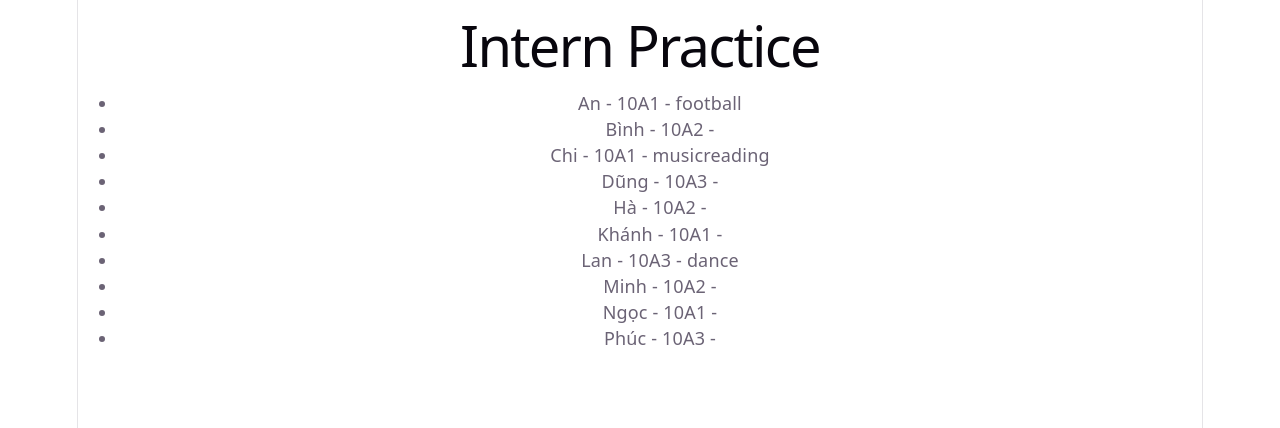
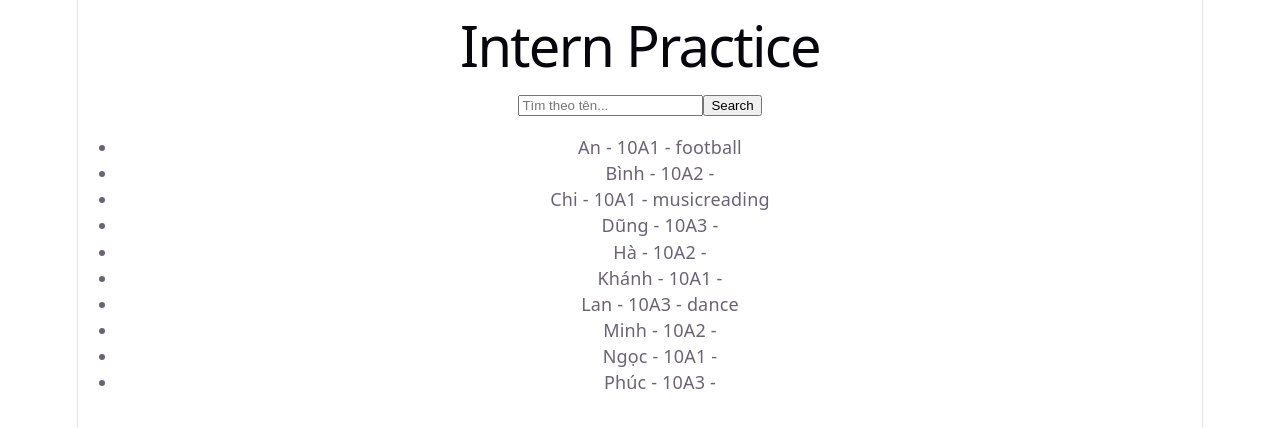
Before and after one commit to nguyenvanlenh/intern-practice, a React (Vite) app: page / in a window 1280 px wide. Shown: the top 428 px of the page. Built offline with nearby package versions, Linux system fonts and the light colour scheme.

Commit message:
add a search function

```diff
--- a/src/App.jsx
+++ b/src/App.jsx
@@ -1,16 +1,41 @@
 import './App.css'
 import { students } from './data/mock'
-
+import { useState } from 'react'
 function App() {
   console.log(students)
+
+  const [searchTerm, setSearchTerm] = useState('') //lưu từ khóa tìm kiếm
+  const [searchQuery, setSearchQuery] = useState('') //lưu kết quả tìm kiếm
+
+  const handleSearch = (e) => {
+    e.preventDefault();
+    setSearchQuery(searchTerm);
+  }
+  const filteredStudents = students.filter(student =>
+    student.name.toLowerCase().includes(searchQuery.toLowerCase())
+  )
 
   return (
     <div>
       <h1>Intern Practice</h1>
+      <form onSubmit={handleSearch}>
+        <input
+          type="text"
+          placeholder="Tìm theo tên..."
+          value={searchTerm}
+          onChange={(e) => setSearchTerm(e.target.value)}
+        />
+        <button type="submit">Search</button>
+      </form>
+
       <ul>
-        {students.map(student => (
-          <li key = {student.id}> {student.name} - {student.class} - {student.hobbies}</li>
-        ))}
+        {filteredStudents.length > 0 ?(
+          filteredStudents.map(student => (
+            <li key = {student.id}> {student.name} - {student.class} - {student.hobbies}</li>
+          ))
+        ) : (
+          <p>Không tìm thấy</p>
+        )}
       </ul>
     </div>
   )
```
